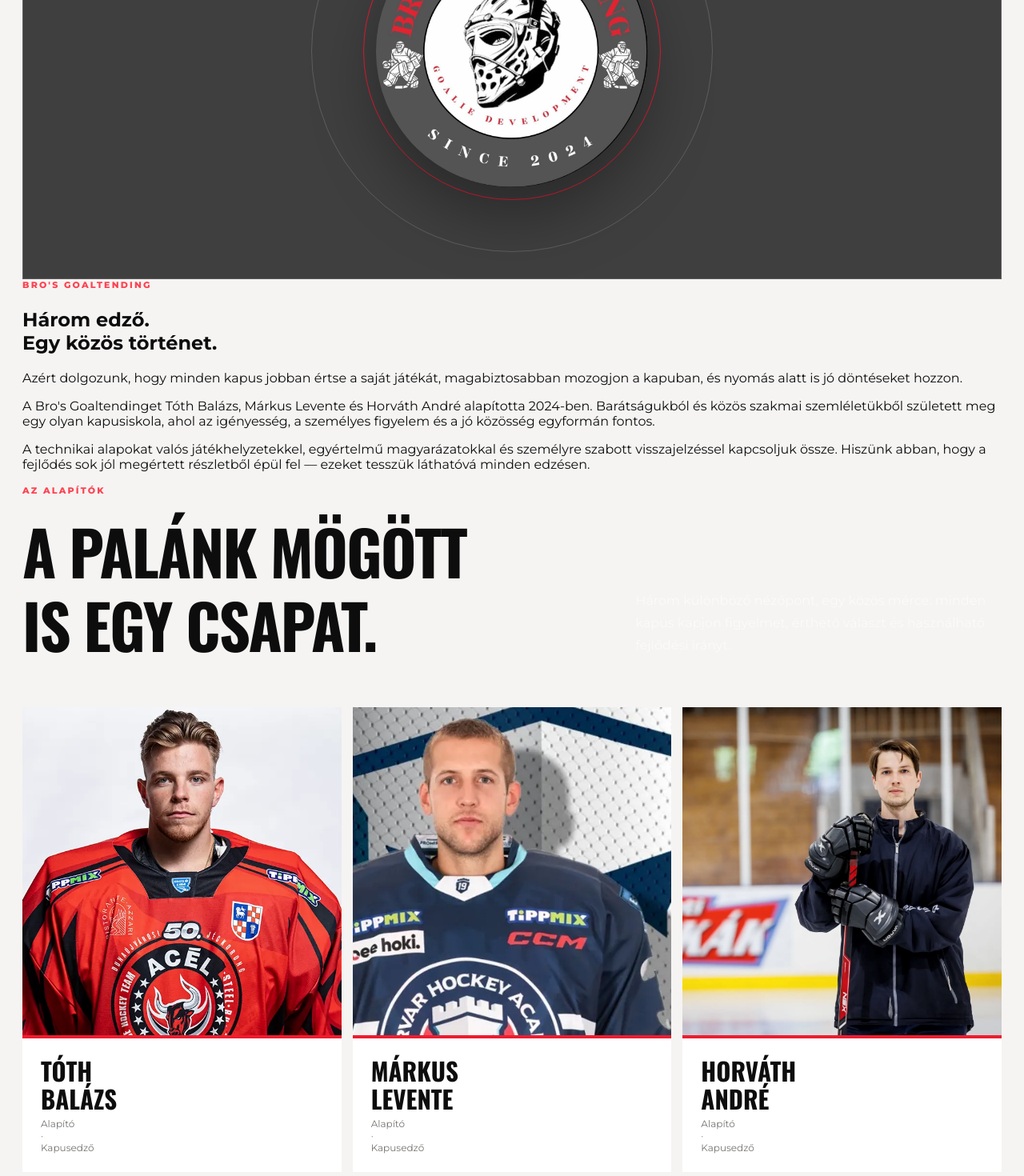
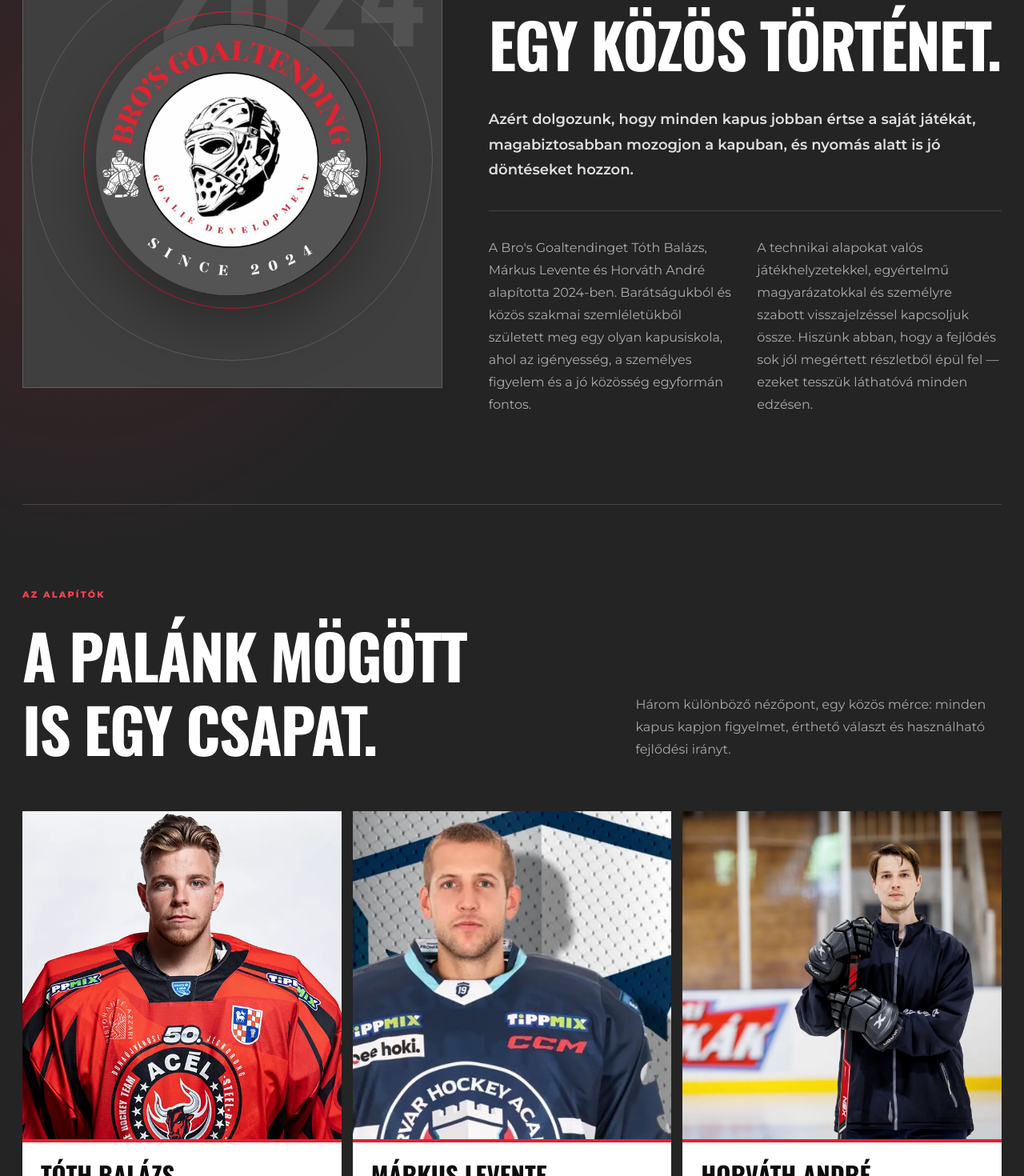
Before and after one commit to thebalazsoliver/BrosGoaltending, a React (Vite) app: page / in a window 1280 px wide. Shown: the part 1140-2610 px from the top of the page at 80% size. Built offline with nearby package versions, Linux system fonts and the light colour scheme.

Commit message:
css változások vissza

```diff
--- a/src/style.css
+++ b/src/style.css
@@ -1,5 +1,4 @@
 @import url("https://fonts.googleapis.com/css2?family=Montserrat:wght@400;500;600;700;800&family=Oswald:wght@600;700&display=swap");
-
 :root {
   --black: #0d0d0e;
   --charcoal: #242425;
@@ -124,6 +123,22 @@ a:focus-visible, button:focus-visible {
 }
 
 /* Floating Prairie Pros-inspired card navigation */
+.card-nav-backdrop {
+  position: fixed;
+  z-index: 99;
+  inset: 0;
+  width: 100%;
+  height: 100%;
+  padding: 0;
+  border: 0;
+  background: transparent;
+  pointer-events: none;
+  visibility: hidden;
+}
+.card-nav-backdrop.is-visible {
+  pointer-events: auto;
+  visibility: visible;
+}
 .card-nav-wrap {
   position: fixed;
   z-index: 100;
@@ -201,7 +216,7 @@ a:focus-visible, button:focus-visible {
   font-weight: 800;
   transition:
     transform .22s cubic-bezier(.2,.75,.25,1),
-    background .22s ease,
+    background-color .22s ease,
     box-shadow .22s ease;
 }
 .nav-cta::after {
@@ -217,9 +232,11 @@ a:focus-visible, button:focus-visible {
 .nav-cta:hover {
   transform: translateY(-2px);
   background: var(--red-dark);
-  box-shadow: 0 10px 26px rgba(237,28,47,.26);
+  box-shadow: 0 10px 26px rgba(237,28,47,.3);
 }
-.nav-cta:hover::after { left: 112%; }
+.nav-cta:hover::after {
+  left: 112%;
+}
 .nav-cta:active {
   transform: translateY(0) scale(.985);
   transition-duration: .08s;
@@ -354,22 +371,27 @@ a:focus-visible, button:focus-visible {
   transform-origin: right center;
 }
 
-/* Intro and story */
-.intro-section {
+/* About, story and founders */
+.about-section {
+  position: relative;
+  overflow: hidden;
+  padding-block: 120px;
+  background:
+    radial-gradient(circle at 8% 25%, rgba(237,28,47,.13), transparent 29rem),
+    var(--charcoal);
+  color: var(--white);
+}
+.anchor-target {
+  position: absolute;
+  top: 0;
+}
+.about-grid {
   display: grid;
-  grid-template-columns: .25fr 1fr;
-  gap: 75px;
+  grid-template-columns: .9fr 1.1fr;
+  gap: 90px;
+  align-items: center;
 }
-.section-index {
-  display: flex;
-  align-items: flex-start;
-  gap: 16px;
-  padding-top: 9px;
-  border-top: 1px solid var(--black);
-}
-.section-index span { color: var(--red); font: 800 16px var(--display); }
-.section-index p { margin: 0; font-size: 11px; font-weight: 800; text-transform: uppercase; }
-.intro-copy h2, .section-heading h2, .story-copy h2, .reviews-heading h2, .apply-copy h2 {
+.about-copy h2, .section-heading h2, .reviews-heading h2, .apply-copy h2 {
   margin: 0;
   font-family: var(--display);
   font-size: clamp(56px, 6vw, 92px);
@@ -378,26 +400,26 @@ a:focus-visible, button:focus-visible {
   letter-spacing: -.025em;
   text-transform: uppercase;
 }
-.intro-copy__text {
+.about-copy__lead {
+  max-width: 720px;
+  margin: 34px 0 0;
+  color: rgba(255,255,255,.86);
+  font-size: 18px;
+  font-weight: 600;
+  line-height: 1.75;
+}
+.about-copy__columns {
   display: grid;
   grid-template-columns: 1fr 1fr;
-  gap: 44px;
-  max-width: 810px;
-  margin: 54px 0 0 auto;
+  gap: 30px;
+  margin-top: 34px;
+  padding-top: 32px;
+  border-top: 1px solid rgba(255,255,255,.16);
 }
-.intro-copy__text p {
+.about-copy__columns p {
   margin: 0;
-  color: var(--muted);
+  color: rgba(255,255,255,.62);
   line-height: 1.75;
-}
-
-.story-section { overflow: hidden; background: var(--charcoal); color: var(--white); }
-.story-grid {
-  min-height: 790px;
-  display: grid;
-  grid-template-columns: 1fr 1fr;
-  gap: 90px;
-  align-items: center;
 }
 .story-mark {
   position: relative;
@@ -432,11 +454,10 @@ a:focus-visible, button:focus-visible {
   color: rgba(255,255,255,.1);
   font: 900 160px/.8 var(--display);
 }
-.story-copy p:not(.eyebrow) {
-  max-width: 630px;
-  margin: 28px 0 0;
-  color: rgba(255,255,255,.65);
-  line-height: 1.75;
+.about-founders {
+  margin-top: 110px;
+  padding-top: 105px;
+  border-top: 1px solid rgba(255,255,255,.15);
 }
 
 /* Training */
@@ -459,11 +480,11 @@ a:focus-visible, button:focus-visible {
   gap: 14px;
 }
 .training-card {
-  min-height: 490px;
+  min-height: 400px;
   display: flex;
   flex-direction: column;
   justify-content: space-between;
-  padding: 28px;
+  padding: 34px 28px 28px;
   border-top: 5px solid var(--black);
   background: var(--white);
   color: var(--black);
@@ -476,7 +497,6 @@ a:focus-visible, button:focus-visible {
   border-color: var(--red);
   box-shadow: 0 24px 60px rgba(0,0,0,.11);
 }
-.training-card__top { display: flex; justify-content: space-between; color: var(--red); font-weight: 800; }
 .training-card__lead { margin: 0 0 12px; color: var(--muted); font-size: 12px; font-weight: 700; }
 .training-card h3 { margin: 0; font: 700 42px/1.12 var(--display); text-transform: uppercase; }
 .training-card__copy { margin: 22px 0 0; color: var(--muted); font-size: 14px; line-height: 1.7; }
@@ -619,21 +639,15 @@ a:focus-visible, button:focus-visible {
 .camp-fact {
   min-height: 205px;
   display: grid;
-  grid-template-columns: 55px 1fr;
   grid-template-areas:
-    "index label"
-    "index value"
-    "index detail";
+    "label"
+    "value"
+    "detail";
   align-content: center;
   padding: 30px;
   border-top: 5px solid var(--black);
   background: var(--white);
   box-shadow: 0 12px 36px rgba(0,0,0,.05);
-}
-.camp-fact > span {
-  grid-area: index;
-  color: var(--red);
-  font: 800 16px var(--display);
 }
 .camp-fact > p {
   grid-area: label;
@@ -666,8 +680,7 @@ a:focus-visible, button:focus-visible {
 .camp-cta h2 { max-width: 900px; }
 .camp-cta > p:not(.eyebrow) { max-width: 650px; margin: 28px 0 32px; color: var(--muted); line-height: 1.75; }
 
-/* Coaches */
-.coaches-section { background: var(--charcoal); color: var(--white); }
+/* Founders */
 .section-heading--dark > p { color: rgba(255,255,255,.6); }
 .coach-grid { display: grid; grid-template-columns: repeat(3, 1fr); gap: 14px; }
 .coach-card { overflow: hidden; background: var(--graphite-dark); }
@@ -690,28 +703,15 @@ a:focus-visible, button:focus-visible {
 .coach-card__image--toth { object-position: 50% 25%; }
 .coach-card__image--markus { object-position: 32% 32%; }
 .coach-card__image--horvath { object-position: 68% 25%; }
-.coach-card__portrait i {
-  position: absolute;
-  z-index: 2;
-  right: 14px;
-  bottom: -25px;
-  color: rgba(255,255,255,.24);
-  text-shadow: 0 3px 20px rgba(0,0,0,.42);
-  font: 900 130px/1 var(--display);
-  font-style: normal;
-}
 .coach-card__meta {
   min-height: 110px;
-  display: grid;
-  grid-template-columns: 36px 1fr;
-  gap: 14px;
+  display: block;
   align-items: start;
   padding: 23px;
   border-top: 4px solid var(--red);
   background: var(--white);
   color: var(--black);
 }
-.coach-card__meta > span { color: var(--red); font: 800 13px var(--display); }
 .coach-card h3 { margin: 0; font: 700 31px/1.12 var(--display); text-transform: uppercase; }
 .coach-card__meta p { margin: 6px 0 0; color: var(--muted); font-size: 12px; }
 
@@ -882,17 +882,18 @@ a:focus-visible, button:focus-visible {
 .site-footer { padding-top: 70px; background: var(--graphite-dark); color: var(--white); }
 .footer-main {
   display: grid;
-  grid-template-columns: 1.7fr .65fr .65fr;
-  gap: 70px;
+  grid-template-columns: minmax(300px, 1.4fr) minmax(150px, .55fr) minmax(180px, .65fr);
+  gap: clamp(32px, 5vw, 70px);
+  align-items: start;
   padding-bottom: 65px;
 }
 .footer-brand { display: flex; align-items: center; gap: 22px; }
 .footer-brand img { width: 116px; height: 116px; border-radius: 50%; }
 .footer-brand strong { font: 700 42px/1.02 var(--display); letter-spacing: -.02em; }
 .footer-brand span { display: block; margin-top: 14px; color: rgba(255,255,255,.5); font-size: 9px; letter-spacing: .12em; text-transform: uppercase; }
-.footer-column { display: flex; flex-direction: column; gap: 12px; }
-.footer-column p { margin: 0 0 7px; color: #ff4b59; font-size: 9px; font-weight: 800; letter-spacing: .18em; text-transform: uppercase; }
-.footer-column a { font-size: 12px; font-weight: 700; }
+.footer-column { display: flex; flex-direction: column; gap: 10px; }
+.footer-column p { margin: 0 0 5px; color: #ff4b59; font-size: 9px; font-weight: 800; letter-spacing: .18em; line-height: 1.4; text-transform: uppercase; }
+.footer-column a { width: fit-content; font-size: 12px; font-weight: 700; line-height: 1.45; }
 .footer-column a:hover { color: #ff4b59; }
 .footer-bottom {
   min-height: 68px;
@@ -905,22 +906,20 @@ a:focus-visible, button:focus-visible {
   font-weight: 700;
   text-transform: uppercase;
 }
-.footer-bottom a { display: inline-flex; align-items: center; gap: 9px; }
-.footer-bottom .arrow-icon { width: 19px; height: 19px; flex-basis: 19px; }
+.footer-bottom a { display: inline-flex; align-items: center; }
 
 @media (max-width: 980px) {
   .hero { min-height: 800px; }
   .hero h1 { max-width: 860px; font-size: clamp(68px, 10.5vw, 104px); line-height: 1.13; }
   .hero__bottom { grid-template-columns: 1fr; }
   .hero__actions { justify-content: flex-start; }
-  .intro-section { grid-template-columns: 1fr; gap: 42px; }
-  .section-index { max-width: 250px; }
-  .story-grid, .apply-grid { grid-template-columns: 1fr; padding-block: 90px; }
+  .about-grid { grid-template-columns: 1fr; gap: 58px; }
+  .apply-grid { grid-template-columns: 1fr; padding-block: 90px; }
   .story-mark { min-height: 500px; }
   .section-heading { grid-template-columns: 1fr; gap: 32px; }
   .section-heading > p { margin: 0; }
   .training-grid { grid-template-columns: 1fr; }
-  .training-card { min-height: 350px; }
+  .training-card { min-height: 320px; }
   .coach-card__portrait { height: 340px; }
   .reviews-section { grid-template-columns: 1fr; }
   .camp-intro { grid-template-columns: 1fr; gap: 55px; }
@@ -928,11 +927,11 @@ a:focus-visible, button:focus-visible {
 }
 
 @media (min-width: 721px) and (max-width: 1280px) {
-  .intro-copy h2, .section-heading h2, .story-copy h2, .reviews-heading h2, .apply-copy h2 {
+  .about-copy h2, .section-heading h2, .reviews-heading h2, .apply-copy h2 {
     font-size: clamp(54px, 6vw, 78px);
     line-height: 1.2;
   }
-  .story-grid { gap: 58px; }
+  .about-grid { gap: 58px; }
   .reviews-section { gap: 58px; }
   .apply-grid { gap: 64px; }
 }
@@ -974,19 +973,22 @@ a:focus-visible, button:focus-visible {
   .hero__actions { display: grid; grid-template-columns: 1fr 1fr; }
   .button { min-height: 52px; padding-inline: 18px; font-size: 11px; }
   .hero__scroll { display: none; }
-  .intro-copy h2, .section-heading h2, .story-copy h2, .reviews-heading h2, .apply-copy h2 {
+  .about-copy h2, .section-heading h2, .reviews-heading h2, .apply-copy h2 {
     font-size: clamp(40px, 11.5vw, 54px);
     line-height: 1.22;
     letter-spacing: -.018em;
   }
-  .intro-copy__text { grid-template-columns: 1fr; gap: 20px; margin-top: 34px; }
-  .story-grid { gap: 55px; padding-block: 75px; }
-  .story-mark { min-height: 370px; }
-  .story-mark img { width: 245px; height: 245px; }
-  .story-mark::before { width: 340px; height: 340px; }
-  .story-mark::after { width: 270px; height: 270px; }
+  .about-section { padding-block: 75px; }
+  .about-grid { gap: 48px; }
+  .about-copy__lead { margin-top: 26px; font-size: 16px; }
+  .about-copy__columns { grid-template-columns: 1fr; gap: 20px; margin-top: 27px; padding-top: 26px; }
+  .story-mark { min-height: 330px; }
+  .story-mark img { width: 225px; height: 225px; }
+  .story-mark::before { width: 310px; height: 310px; }
+  .story-mark::after { width: 250px; height: 250px; }
   .story-mark span { font-size: 92px; }
-  .training-card { min-height: 410px; padding: 24px; }
+  .about-founders { margin-top: 75px; padding-top: 70px; }
+  .training-card { min-height: 350px; padding: 28px 24px 24px; }
   .camp-hero { min-height: 0; padding: 86px 0 28px; }
   .camp-hero__image { object-position: 60% 60%; }
   .camp-hero__shade {
@@ -1011,7 +1013,7 @@ a:focus-visible, button:focus-visible {
   }
   .camp-intro { gap: 50px; padding-block: 75px; }
   .camp-intro::before { top: 36px; right: -10px; font-size: 26vw; }
-  .camp-fact { min-height: 180px; grid-template-columns: 42px 1fr; padding: 24px; }
+  .camp-fact { min-height: 180px; padding: 24px; }
   .camp-fact h3 { font-size: 32px; }
   .coach-grid { grid-template-columns: 1fr; }
   .coach-card__portrait { height: 410px; }
@@ -1022,8 +1024,9 @@ a:focus-visible, button:focus-visible {
   .contact-form { padding: 25px; }
   .form-row { grid-template-columns: 1fr; gap: 0; }
   .apply-socials { margin-top: 35px; }
-  .footer-main { grid-template-columns: 1fr 1fr; gap: 42px 25px; }
-  .footer-brand { grid-column: 1 / -1; }
+  .site-footer { padding-top: 52px; }
+  .footer-main { grid-template-columns: 1fr; gap: 28px; padding-bottom: 44px; }
+  .footer-brand { grid-column: auto; gap: 16px; }
   .footer-brand img { width: 88px; height: 88px; }
   .footer-brand strong { font-size: 34px; }
   .footer-bottom { align-items: flex-start; flex-direction: column; justify-content: center; gap: 8px; }
```
